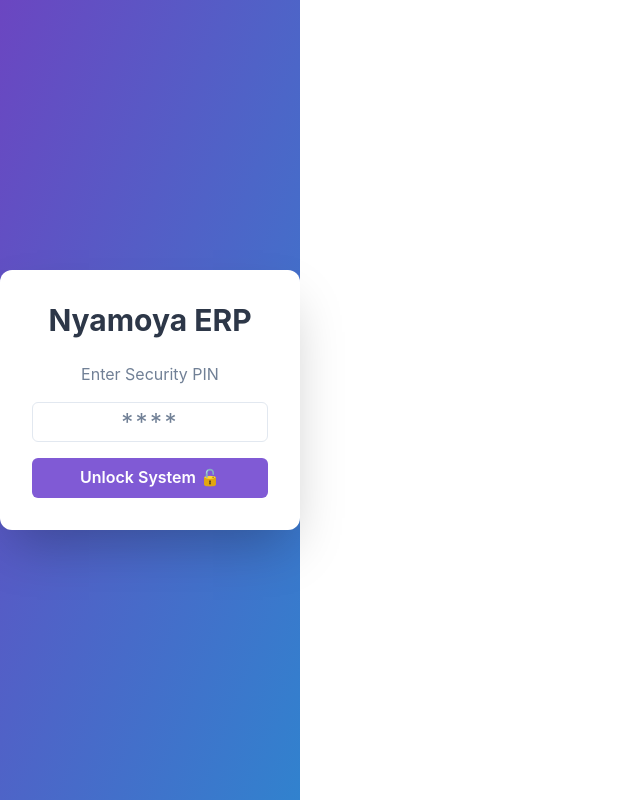
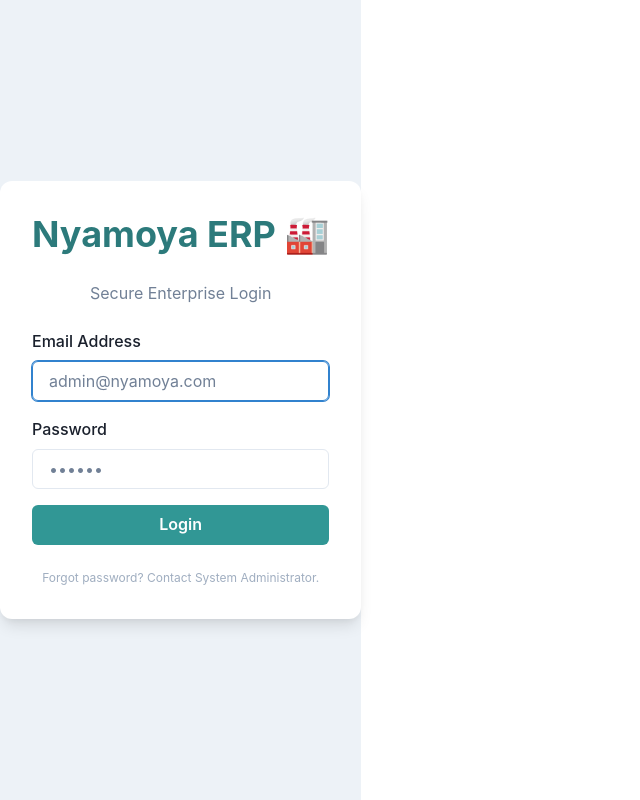
Before and after one commit to freddie7974-coder/Nyamoya-ERP, a React (Vite) app: page / in a window 1280 px wide. Shown: the whole page, without its empty margins (0-640 px from the left). Built offline with nearby package versions, Linux system fonts and the light colour scheme.

Commit message:
Added secure login and removed PIN

```diff
--- a/src/components/LoginScreen.jsx
+++ b/src/components/LoginScreen.jsx
@@ -1,71 +1,97 @@
 // src/components/LoginScreen.jsx
 import { useState } from 'react'
-import { Box, Button, VStack, Heading, Input, Text, useToast, Spinner } from '@chakra-ui/react'
-import { signInAnonymously } from "firebase/auth" // 👈 Import Sign In
-import { auth } from '../firebase' // 👈 Import the Auth Service
-import { logAction } from '../utils/logger'
+import { Box, Button, Input, VStack, Heading, Text, useToast, Container, FormControl, FormLabel, Spinner } from '@chakra-ui/react'
+import { signInWithEmailAndPassword } from 'firebase/auth'
+import { auth } from '../firebase'
 
 export default function LoginScreen({ onLogin }) {
-  const [pin, setPin] = useState('')
+  const [email, setEmail] = useState('')
+  const [password, setPassword] = useState('')
   const [loading, setLoading] = useState(false)
   const toast = useToast()
 
-  const handleLogin = async () => {
+  const handleLogin = async (e) => {
+    e.preventDefault() // Stop page refresh
+    if (!email || !password) {
+      toast({ title: "Please enter email and password", status: "warning" })
+      return
+    }
+
     setLoading(true)
+    try {
+      // 1. Talk to Firebase Auth 🔒
+      const userCredential = await signInWithEmailAndPassword(auth, email, password)
+      const user = userCredential.user
 
-    // 1. Check PIN (Frontend Security)
-    if (pin === '2025') {
-      try {
-        // 2. Sign In to Firebase (Backend Security) 🔐
-        await signInAnonymously(auth)
-        onLogin('admin')
+      // 2. Determine Role
+      // Simple logic: If it's YOUR email, you are Admin. Everyone else is Staff.
+      // (Change 'admin@nyamoya.com' to whatever email you created in Step 1)
+      const role = user.email === 'admin@nyamoya.com' ? 'admin' : 'staff'
+
+      toast({ title: "Welcome back!", status: "success" })
+
+      // 3. Pass control to App.jsx
+      onLogin(role)
+
     } catch (error) {
-        toast({ title: "Connection Error", description: "Could not verify security token.", status: "error" })
+      console.error(error)
+      let msg = "Login failed."
+      if (error.code === 'auth/invalid-credential') msg = "Wrong email or password."
+      if (error.code === 'auth/too-many-requests') msg = "Too many failed attempts. Try later."
+
+      toast({ title: "Access Denied", description: msg, status: "error" })
+    } finally {
+      setLoading(false)
     }
-    }
-    else if (pin === '1234') {
-      try {
-        await signInAnonymously(auth)
-        logAction('Staff', 'Login', 'Access granted via PIN 1234')
-        onLogin('staff')
-      } catch (error) {
-        toast({ title: "Connection Error", status: "error" })
-      }
-    }
-    else {
-      toast({ title: "Access Denied", status: "error" })
-      setPin('')
-    }
-    setLoading(false)
   }
 
   return (
-    <Box h="100vh" display="flex" alignItems="center" justifyContent="center" bgGradient="linear(to-br, purple.600, blue.500)">
-      <Box p={8} bg="white" borderRadius="xl" boxShadow="2xl" width="300px" textAlign="center">
-        <Heading mb={6} size="lg" color="gray.700">Nyamoya ERP</Heading>
-        <Text mb={4} color="gray.500">Enter Security PIN</Text>
+    <Box h="100vh" bg="gray.100" display="flex" alignItems="center" justifyContent="center">
+      <Container maxW="sm" bg="white" p={8} borderRadius="xl" shadow="lg">
+        <VStack spacing={6}>
+          <Heading color="teal.600">Nyamoya ERP 🏭</Heading>
+          <Text color="gray.500">Secure Enterprise Login</Text>
 
+          <form onSubmit={handleLogin} style={{ width: '100%' }}>
             <VStack spacing={4}>
+              <FormControl>
+                <FormLabel>Email Address</FormLabel>
+                <Input
+                  type="email"
+                  placeholder="admin@nyamoya.com"
+                  value={email}
+                  onChange={(e) => setEmail(e.target.value)}
+                  autoFocus
+                />
+              </FormControl>
+
+              <FormControl>
+                <FormLabel>Password</FormLabel>
                 <Input
                   type="password"
-            placeholder="****"
-            textAlign="center"
-            fontSize="2xl"
-            letterSpacing="widest"
-            value={pin}
-            onChange={(e) => setPin(e.target.value)}
-            onKeyPress={(e) => e.key === 'Enter' && handleLogin()}
+                  placeholder="••••••"
+                  value={password}
+                  onChange={(e) => setPassword(e.target.value)}
                 />
+              </FormControl>
+
               <Button
-            colorScheme="purple"
-            width="100%"
-            onClick={handleLogin}
+                type="submit"
+                colorScheme="teal"
+                w="100%"
                 isLoading={loading}
+                loadingText="Verifying..."
               >
-            Unlock System 🔓
+                Login
               </Button>
             </VStack>
-      </Box>
+          </form>
+
+          <Text fontSize="xs" color="gray.400">
+            Forgot password? Contact System Administrator.
+          </Text>
+        </VStack>
+      </Container>
     </Box>
   )
 }
--- a/src/firebase.js
+++ b/src/firebase.js
@@ -1,22 +1,20 @@
 // src/firebase.js
 import { initializeApp } from "firebase/app";
 import { getFirestore } from "firebase/firestore";
-import { getAuth } from "firebase/auth";
+import { getAuth } from "firebase/auth"; // 👈 NEW IMPORT
 
-// 👇 PASTE YOUR REAL KEYS FROM FIREBASE CONSOLE HERE
 const firebaseConfig = {
-  apiKey: "AIzaSyDG4EQb7a_yVWVK23ljdFYEVklZj4QIkDA",
-  authDomain: "nyamoya-36486.firebaseapp.com",
-  projectId: "nyamoya-36486",
-  storageBucket: "nyamoya-36486.firebasestorage.app",
-  messagingSenderId: "497346686010",
-  appId: "1:497346686010:web:efc8211cd0528ca5fdd903",
-  measurementId: "G-SF6G3KLJD5"
+  // ... KEEP YOUR EXISTING CONFIG KEYS HERE ...
+  // DO NOT DELETE YOUR KEYS!
+  apiKey: "YOUR_EXISTING_KEY",
+  authDomain: "YOUR_PROJECT.firebaseapp.com",
+  projectId: "YOUR_PROJECT",
+  storageBucket: "...",
+  messagingSenderId: "...",
+  appId: "..."
 };
 
 // Initialize Firebase
 const app = initializeApp(firebaseConfig);
-
-// Initialize Services (Exporting these so the app can use them)
 export const db = getFirestore(app);
-export const auth = getAuth(app);
+export const auth = getAuth(app); // 👈 NEW EXPORT
```
Lines whose indentation alone changed are shown as unchanged.
